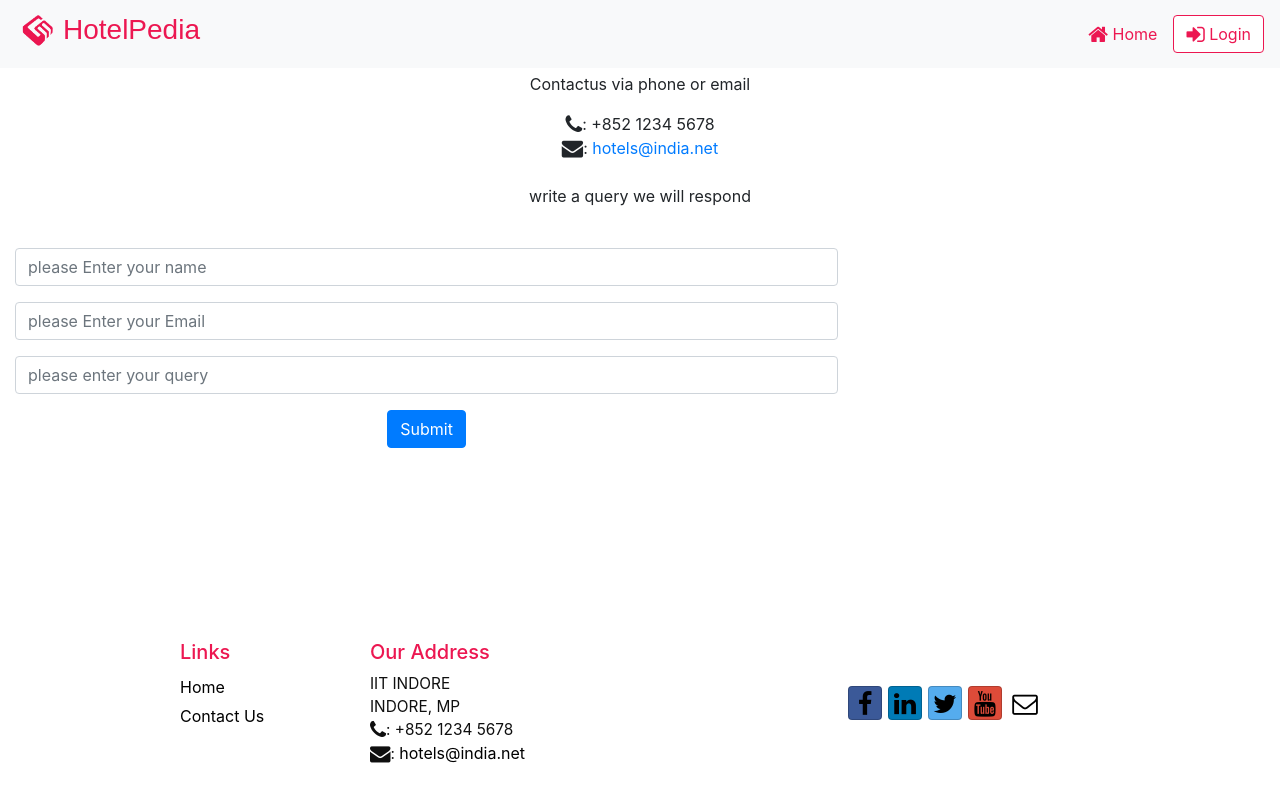
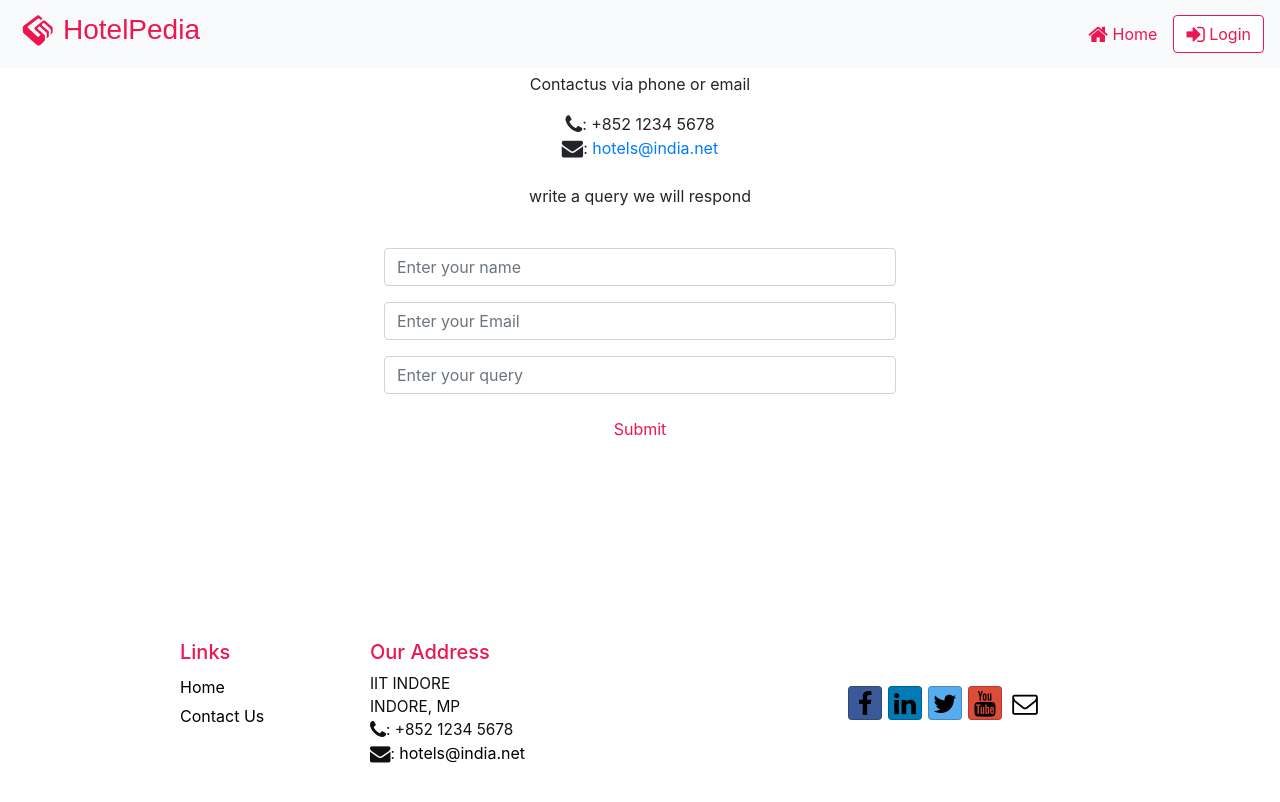
Before and after one commit to lokeshkeelisetti/HotelBookingFrontend, a React (Create React App) app: page /contactus in a window 1280 px wide. Shown: the top 802 px of the page. Built offline with nearby package versions, Linux system fonts and the light colour scheme.

Commit message:
css changed for contactus

```diff
--- a/src/App.css
+++ b/src/App.css
@@ -154,3 +154,23 @@ input[type="date"]:after {
 	margin-top: 70px;
 	margin-bottom: 100px;
 }
+
+
+
+.contactform{
+	margin: auto;
+	width: 40%;
+}
+
+.contactform Button{
+	background-color: white !important;
+	color:  rgb(236, 23, 81);
+	border-color: white;
+}
+
+.contactform Button:hover{
+	background-color: white  !important;
+	color:  rgb(236, 23, 81);
+	border-color: white;
+	border-bottom-color: rgb(236, 23, 81);
+}
--- a/src/components/Contactus.js
+++ b/src/components/Contactus.js
@@ -17,15 +17,15 @@ export const Contactus = () => {
 				<br />
 				<br />
 				<p>write a query we will respond</p>
-				<Form className="col-md-8">
+				<Form className="col-md-8" className="contactform">
 					<br />
 					<FormGroup>
-						<Input type="text" id="namePerson" placeholder="please Enter your name" />
+						<Input type="text" id="namePerson" placeholder="Enter your name" />
 					</FormGroup>
 					<FormGroup>
-						<Input type="text" id="personEmail" placeholder="please Enter your Email" />
+						<Input type="text" id="personEmail" placeholder="Enter your Email" />
 					</FormGroup>
-					<Input type="password" id="query" placeholder="please enter your query" />
+					<Input type="password" id="query" placeholder="Enter your query" />
 					<FormGroup></FormGroup>
 					<Button type="submit" value="submit" className="bg-primary" color="primary">
 						Submit
```
